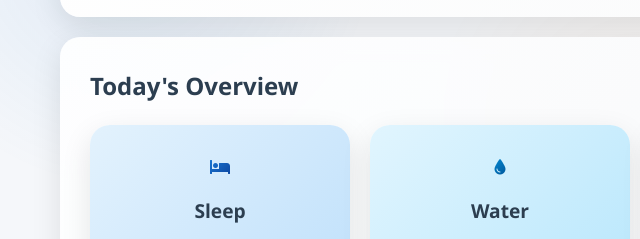
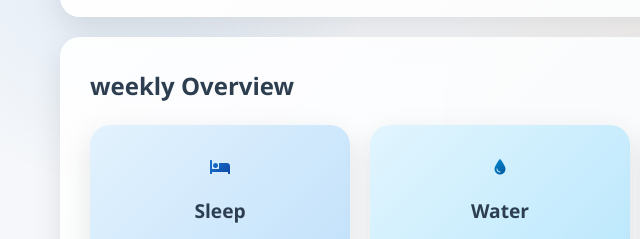
Before and after one commit to KRISHNA-165/Personal-Health-Tracker, a plain HTML site: page index.html in a window 1280 px wide. Shown: the part 182-421 px from the top of the page, 0-640 px from the left. Drawn offline with Linux system fonts and the light colour scheme; sample sign-in values are in the browser's storage.

Commit message:
Update index.html

```diff
--- a/index.html
+++ b/index.html
@@ -30,7 +30,7 @@
 
         <main>
             <section id="dashboard" class="active-section">
-                <h2>Today's Overview</h2>
+                <h2>weekly Overview</h2>
                 <div class="stats-container">
                     <div class="stat-card">
                         <i class="fas fa-bed"></i>
```
